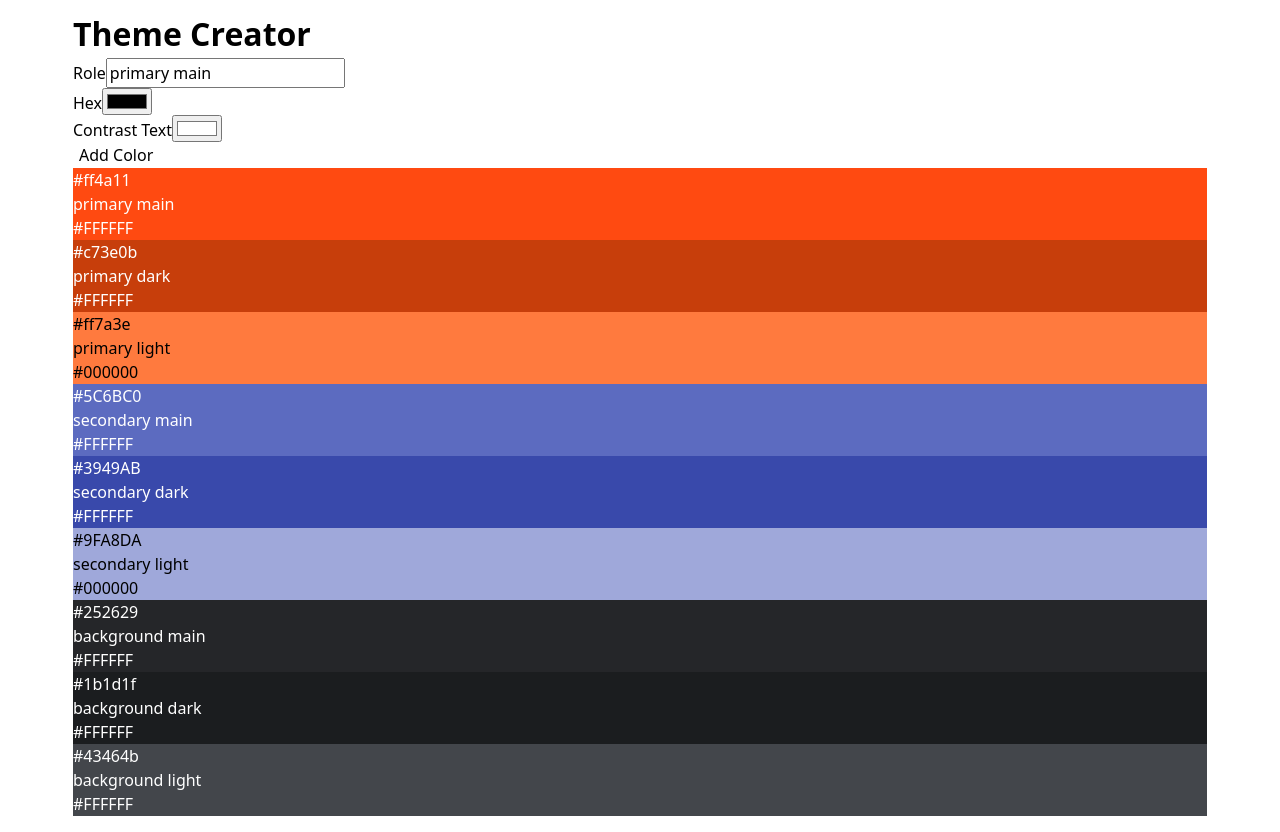
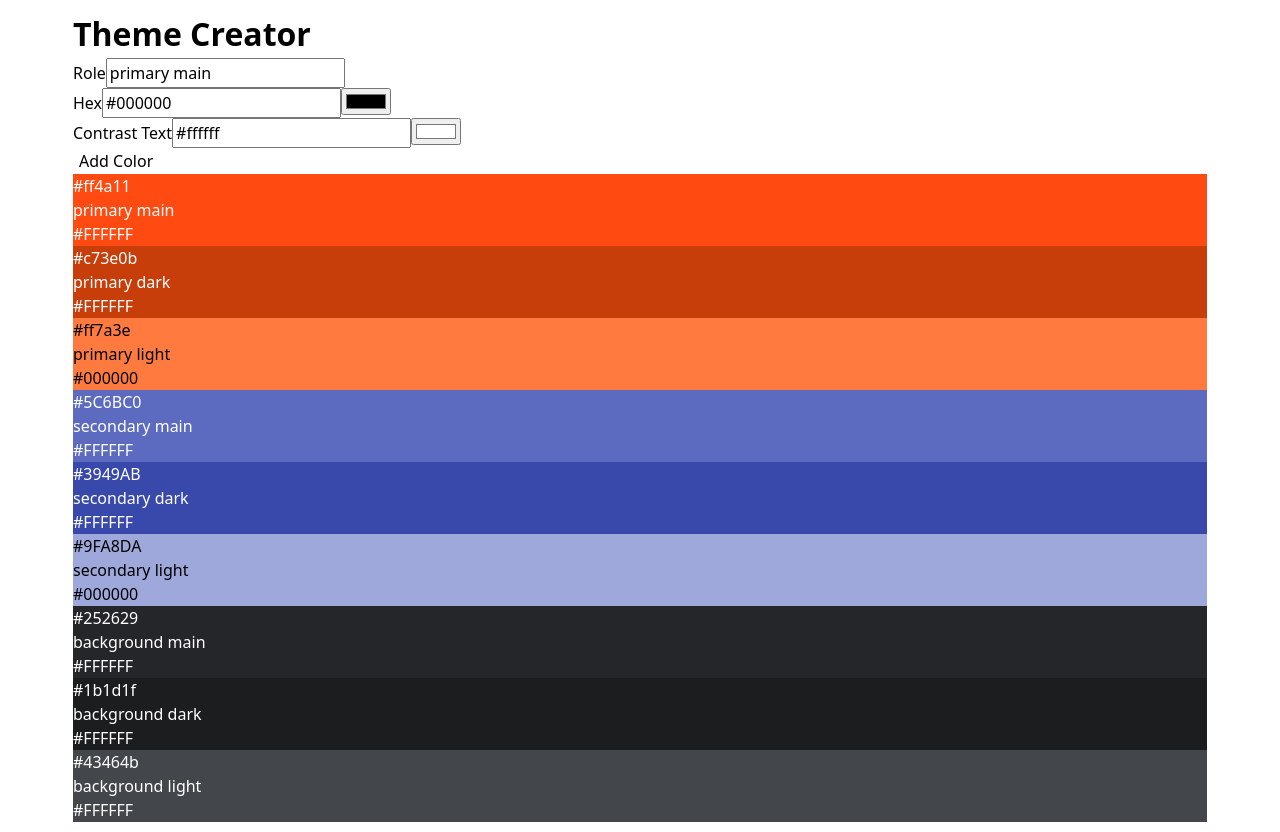
Before and after one commit to knoellouis/web-recap-project-4, a React (Vite) app: page / in a window 1280 px wide. Built offline with nearby package versions, Linux system fonts and the light colour scheme.

Commit message:
Implement ColorInput component and update ColorForm to use it for color selection

```diff
--- a/src/Components/Color/Color.jsx
+++ b/src/Components/Color/Color.jsx
@@ -1,5 +1,5 @@
 import "./Color.css";
 
-export default function Color({ color }) {
-  return null;
-}
+// export default function Color({ color }) {
+//   return null;
+// }
--- a/src/Components/ColorForm/ColorForm.jsx
+++ b/src/Components/ColorForm/ColorForm.jsx
@@ -1,23 +1,22 @@
 import "./ColorForm.css";
 import { useState } from "react";
+import ColorInput from "../ColorInput/ColorInput";
 
 const initialHex = "#000000";
 const initialContrastText = "#ffffff";
 const initialRole = "primary main";
 
 export default function ColorForm({ onAddColor }) {
-  const [hex, setHex] = useState(initialHex);
-  const [contrastText, setContrastText] = useState(initialContrastText);
   const [role, setRole] = useState(initialRole);
+  const [formKey, setFormKey] = useState(0);
 
   function handleSubmit(event) {
     event.preventDefault();
     const formData = new FormData(event.target);
     const data = Object.fromEntries(formData);
     onAddColor(data);
-    setHex(initialHex);
-    setContrastText(initialContrastText);
     setRole(initialRole);
+    setFormKey(formKey + 1);
   }
 
   return (
@@ -35,22 +34,20 @@ export default function ColorForm({ onAddColor }) {
         </div>
         <div className="form-field">
           <label htmlFor="hex">Hex</label>
-          <input
-            type="color"
+          <ColorInput
+            key={formKey}
+            initialColor={initialHex}
+            id="hex"
             name="hex"
-            id="hex"
-            value={hex}
-            onChange={(event) => setHex(event.target.value)}
           />
         </div>
         <div className="form-field">
           <label htmlFor="contrast-text">Contrast Text</label>
-          <input
-            type="color"
+          <ColorInput
+            key={formKey}
+            initialColor={initialContrastText}
+            id="contrast-text"
             name="contrastText"
-            id="contrast-text"
-            value={contrastText}
-            onChange={(event) => setContrastText(event.target.value)}
           />
         </div>
         <button type="submit">Add Color</button>
--- /dev/null
+++ b/src/Components/ColorInput/ColorInput.jsx
@@ -0,0 +1,22 @@
+import { useState } from "react";
+
+export default function ColorInput({ id, name, initialColor }) {
+  const [color, setColor] = useState(initialColor);
+  return (
+    <>
+      <input
+        type="text"
+        name="color-text"
+        value={color}
+        onInput={(event) => setColor(event.target.value)}
+      />
+      <input
+        type="color"
+        name={name}
+        id={id}
+        value={color}
+        onChange={(event) => setColor(event.target.value)}
+      />
+    </>
+  );
+}
```
Also changed, not shown: src/Components/ColorInput/ColorInput.css (added).
